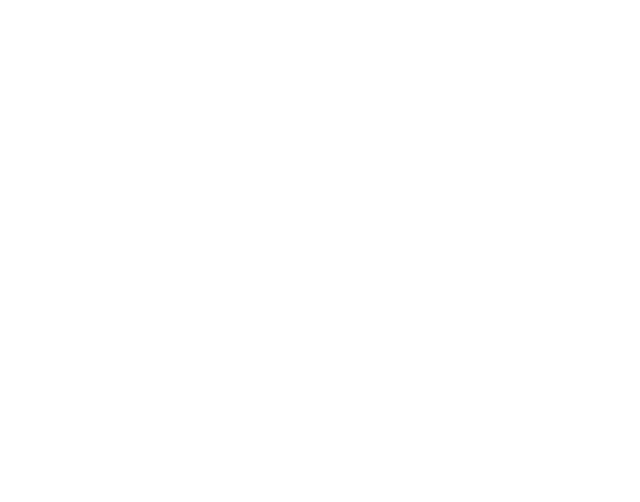
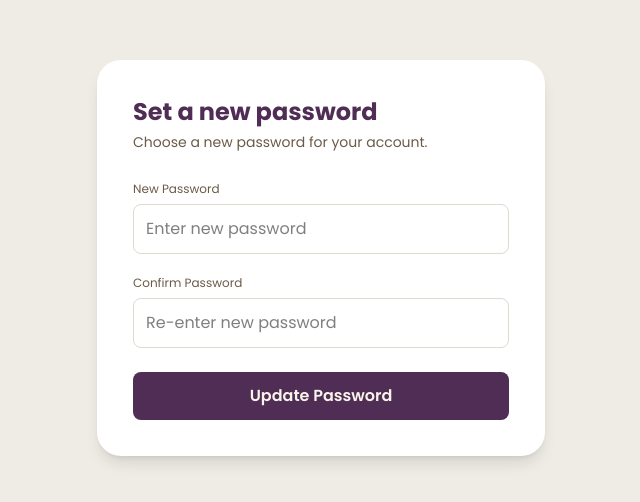
Before and after one commit to airstar8899-web/spendly-expense-tracker, a React (Vite) app: page /reset-password in a window 1280 px wide. Before the commit this address had no page. Shown: the part 142-644 px from the top of the page, without its empty margins (319-959 px from the left). Built offline with nearby package versions, Linux system fonts and the light colour scheme; no server answers.

Commit message:
Add Supabase authentication

```diff
--- a/package.json
+++ b/package.json
@@ -10,6 +10,7 @@
     "preview": "vite preview"
   },
   "dependencies": {
+    "@supabase/supabase-js": "^2.117.2",
     "@tailwindcss/vite": "^4.3.3",
     "lucide-react": "^1.48.0",
     "react": "^19.2.8",
--- a/src/App.jsx
+++ b/src/App.jsx
@@ -8,6 +8,9 @@ import Balance from "./pages/balance/Balance";
 import RecurringItems from "./pages/recurring/RecurringItem";
 import Report from "./pages/report/Report";
 import Layout from "./components/reusable/sidebar/Layout";
+import ResetPassword from "./pages/resetpassword/ResetPassword";
+
+// console.log(import.meta.env.VITE_SUPABASE_URL);
 
 const App = () => {
   return (
@@ -16,6 +19,8 @@ const App = () => {
         <Route path="/" element={<Welcome />} />
         <Route path="/signin" element={<SignIn />} />
         <Route path="/signup" element={<SignUp />} />
+        {/* (it's not part of the main app): */}
+        <Route path="/reset-password" element={<ResetPassword />} />
 
         <Route element={<Layout />}>
           <Route path="/dashboard" element={<Dashboard />} />
--- /dev/null
+++ b/src/pages/resetpassword/ResetPassword.jsx
@@ -0,0 +1,111 @@
+import { useState } from "react";
+import { useNavigate } from "react-router-dom";
+import Button from "../../components/reusable/button/Button";
+import { supabase } from "../../superbase/superbase";
+
+const ResetPassword = () => {
+  const navigate = useNavigate();
+  const [password, setPassword] = useState("");
+  const [confirmPassword, setConfirmPassword] = useState("");
+  const [error, setError] = useState("");
+  const [loading, setLoading] = useState(false);
+  const [success, setSuccess] = useState(false);
+
+  async function handleSubmit(e) {
+    e.preventDefault();
+    setError("");
+
+    if (password.length < 6) {
+      setError("Password must be at least 6 characters.");
+      return;
+    }
+    if (password !== confirmPassword) {
+      setError("Passwords do not match.");
+      return;
+    }
+
+    setLoading(true);
+
+    // The reset link the user clicked already logged them into a temporary
+    // session (Supabase handles this automatically via the URL). updateUser()
+    // uses that session to actually set the new password.
+    const { error } = await supabase.auth.updateUser({ password });
+
+    setLoading(false);
+
+    if (error) {
+      setError(error.message);
+      return;
+    }
+
+    setSuccess(true);
+  }
+
+  return (
+    <div className="min-h-screen bg-[#efece5] flex items-center justify-center p-4">
+      <div className="bg-white rounded-3xl shadow-lg p-9 max-w-md w-full">
+        {success ? (
+          <div className="text-center">
+            <h2 className="text-[#502D55] text-xl font-bold mb-2">
+              Password updated
+            </h2>
+            <p className="text-sm text-[#6B5A47] mb-6">
+              Your password has been changed. You can now sign in with it.
+            </p>
+            <Button
+              onClick={() => navigate("/signin")}
+              className="w-full bg-[#502D55] hover:bg-[#3f2244] text-[#F8F4E9] font-semibold py-3 rounded-lg transition"
+            >
+              Go to Sign In
+            </Button>
+          </div>
+        ) : (
+          <>
+            <h2 className="text-[#502D55] text-2xl font-bold mb-1">
+              Set a new password
+            </h2>
+            <p className="text-sm text-[#6B5A47] mb-6">
+              Choose a new password for your account.
+            </p>
+
+            <form onSubmit={handleSubmit} className="space-y-4">
+              <div>
+                <label className="text-xs text-[#6B5A47]">New Password</label>
+                <input
+                  type="password"
+                  value={password}
+                  onChange={(e) => setPassword(e.target.value)}
+                  placeholder="Enter new password"
+                  className="w-full border border-[#DEDAD0] rounded-lg p-3 mt-1 focus:outline-none focus:ring-2 focus:ring-[#935073]/40 focus:border-[#935073] transition"
+                />
+              </div>
+
+              <div>
+                <label className="text-xs text-[#6B5A47]">Confirm Password</label>
+                <input
+                  type="password"
+                  value={confirmPassword}
+                  onChange={(e) => setConfirmPassword(e.target.value)}
+                  placeholder="Re-enter new password"
+                  className="w-full border border-[#DEDAD0] rounded-lg p-3 mt-1 focus:outline-none focus:ring-2 focus:ring-[#935073]/40 focus:border-[#935073] transition"
+                />
+              </div>
+
+              {error && <p className="text-xs text-[#6B2E43]">{error}</p>}
+
+              <Button
+                type="submit"
+                disabled={loading}
+                className="w-full bg-[#502D55] hover:bg-[#3f2244] text-[#F8F4E9] font-semibold py-3 rounded-lg mt-2 transition disabled:opacity-60"
+              >
+                {loading ? "Updating..." : "Update Password"}
+              </Button>
+            </form>
+          </>
+        )}
+      </div>
+    </div>
+  );
+};
+
+export default ResetPassword;
--- a/src/pages/signpage/SignIn.jsx
+++ b/src/pages/signpage/SignIn.jsx
@@ -2,16 +2,80 @@ import { useState } from "react";
 import { useNavigate } from "react-router-dom";
 import Button from "../../components/reusable/button/Button";
 import SocialLogin from "../../components/reusable/Icons/SocialLogin";
+import { supabase } from "../../superbase/superbase";
 
 const SignIn = () => {
   const navigate = useNavigate();
   const [email, setEmail] = useState("");
   const [password, setPassword] = useState("");
-  const [showPassword, setShowPassword] = useState(false); // ← NEW (needed for the show/hide toggle)
+  const [showPassword, setShowPassword] = useState(false);
+  const [error, setError] = useState("");
+  const [loading, setLoading] = useState(false);
 
-  function handleSubmit(e) {
+  // Forgot password modal state
+  const [showForgotModal, setShowForgotModal] = useState(false);
+  const [resetEmail, setResetEmail] = useState("");
+  const [resetSent, setResetSent] = useState(false);
+  const [resetError, setResetError] = useState("");
+  const [resetLoading, setResetLoading] = useState(false);
+
+  async function handleSubmit(e) {
     e.preventDefault();
-    navigate("/dashboard");
+    setError("");
+    setLoading(true);
+
+    const { data, error } = await supabase.auth.signInWithPassword({
+      email,
+      password,
+    });
+
+    setLoading(false);
+
+    if (error) {
+      if (error.message === "Email not confirmed") {
+        setError(
+          "Please confirm your email before signing in. Check your inbox for the confirmation link.",
+        );
+      } else {
+        setError(error.message);
+      }
+      return;
+    }
+
+    if (data.session) {
+      navigate("/dashboard");
+    }
+  }
+
+  async function handleForgotSubmit(e) {
+    e.preventDefault();
+    setResetError("");
+    setResetLoading(true);
+
+    // supabase.auth.resetPasswordForEmail() sends an email with a link.
+    // redirectTo tells Supabase where to send the user AFTER they click
+    // that link — it must point at our ResetPassword page, and this exact
+    // URL also needs to be added to Supabase's allowed Redirect URLs list
+    // (Authentication → URL Configuration) or the link won't work.
+    const { error } = await supabase.auth.resetPasswordForEmail(resetEmail, {
+      redirectTo: `${window.location.origin}/reset-password`,
+    });
+
+    setResetLoading(false);
+
+    if (error) {
+      setResetError(error.message);
+      return;
+    }
+
+    setResetSent(true);
+  }
+
+  function closeForgotModal() {
+    setShowForgotModal(false);
+    setResetEmail("");
+    setResetSent(false);
+    setResetError("");
   }
 
   return (
@@ -49,11 +113,6 @@ const SignIn = () => {
           Back To Home
         </button>
 
-        {/* ⬇️ CHANGE 1: CENTERED CARD ⬇️
-            Was:  className="bg-white rounded-3xl shadow-lg p-9"
-            Now:  added "max-w-md w-full mx-auto" — mx-auto (not md:mx-0)
-            keeps it centered on every screen size, unlike Sign Up
-            which uses md:mx-0 to push it left on desktop. */}
         <div className="bg-white rounded-3xl shadow-lg p-9 max-w-md w-full mx-auto">
           <h2 className="text-[#502D55] text-2xl font-bold mb-1">
             Welcome Back
@@ -65,10 +124,6 @@ const SignIn = () => {
           <form onSubmit={handleSubmit} className="space-y-4">
             <div>
               <label className="text-xs text-[#6B5A47]">Email</label>
-              {/* ⬇️ CHANGE 2: EMAIL ICON + FOCUS RING ⬇️
-                  Was: plain <input> with no wrapper, no icon
-                  Now: wrapped in relative div, added envelope icon,
-                  added pl-9 (room for icon) and focus:ring classes */}
               <div className="relative mt-1">
                 <span className="absolute left-3 top-1/2 -translate-y-1/2 text-[#B0A190]">
                   <svg
@@ -95,11 +150,6 @@ const SignIn = () => {
 
             <div>
               <label className="text-xs text-[#6B5A47]">Password</label>
-              {/* ⬇️ CHANGE 3: PASSWORD ICON + SHOW/HIDE + FOCUS RING ⬇️
-                  Was: plain <input type="password"> with no wrapper
-                  Now: wrapped in relative div, lock icon added on left,
-                  show/hide toggle button added on right (uses new
-                  showPassword state), focus:ring added */}
               <div className="relative mt-1">
                 <span className="absolute left-3 top-1/2 -translate-y-1/2 text-[#B0A190]">
                   <svg
@@ -136,16 +186,23 @@ const SignIn = () => {
                 <input type="checkbox" className="accent-[#502D55]" /> Remember
                 me
               </label>
-              <span className="text-[#8d5d76] font-medium hover:underline cursor-pointer">
+              <button
+                type="button"
+                onClick={() => setShowForgotModal(true)}
+                className="text-[#8d5d76] font-medium hover:underline cursor-pointer"
+              >
                 Forgot password?
-              </span>
+              </button>
             </div>
+
+            {error && <p className="text-xs text-[#6B2E43]">{error}</p>}
 
             <Button
               type="submit"
-              className="w-full bg-[#502D55] hover:bg-[#3f2244] text-[#F8F4E9] font-semibold py-3 rounded-lg mt-2 transition"
+              disabled={loading}
+              className="w-full bg-[#502D55] hover:bg-[#3f2244] text-[#F8F4E9] font-semibold py-3 rounded-lg mt-2 transition disabled:opacity-60"
             >
-              Sign in
+              {loading ? "Signing in..." : "Sign in"}
             </Button>
           </form>
 
@@ -163,6 +220,67 @@ const SignIn = () => {
           </div>
         </div>
       </div>
+
+      {/* Forgot password modal */}
+      {showForgotModal && (
+        <div className="fixed inset-0 bg-black/40 flex items-center justify-center z-50 p-4">
+          <div className="bg-white rounded-2xl p-6 w-full max-w-sm shadow-lg relative">
+            <button
+              onClick={closeForgotModal}
+              className="absolute top-4 right-4 text-gray-400 hover:text-gray-600 text-sm"
+            >
+              ✕
+            </button>
+
+            {resetSent ? (
+              <div className="text-center pt-2">
+                <h3 className="text-[#502D55] text-lg font-bold mb-2">
+                  Check your email
+                </h3>
+                <p className="text-sm text-[#6B5A47] mb-4">
+                  We've sent a password reset link to{" "}
+                  <span className="font-semibold">{resetEmail}</span>.
+                </p>
+                <Button
+                  onClick={closeForgotModal}
+                  className="w-full bg-[#502D55] hover:bg-[#3f2244] text-[#F8F4E9] font-semibold py-2.5 rounded-lg transition"
+                >
+                  Close
+                </Button>
+              </div>
+            ) : (
+              <>
+                <h3 className="text-[#502D55] text-lg font-bold mb-1">
+                  Reset your password
+                </h3>
+                <p className="text-sm text-[#6B5A47] mb-4">
+                  Enter your email and we'll send you a reset link.
+                </p>
+                <form onSubmit={handleForgotSubmit} className="space-y-3">
+                  <input
+                    type="email"
+                    required
+                    placeholder="Enter your email"
+                    value={resetEmail}
+                    onChange={(e) => setResetEmail(e.target.value)}
+                    className="w-full border border-[#DEDAD0] rounded-lg p-3 focus:outline-none focus:ring-2 focus:ring-[#935073]/40 focus:border-[#935073] transition"
+                  />
+                  {resetError && (
+                    <p className="text-xs text-[#6B2E43]">{resetError}</p>
+                  )}
+                  <Button
+                    type="submit"
+                    disabled={resetLoading}
+                    className="w-full bg-[#502D55] hover:bg-[#3f2244] text-[#F8F4E9] font-semibold py-2.5 rounded-lg transition disabled:opacity-60"
+                  >
+                    {resetLoading ? "Sending..." : "Send reset link"}
+                  </Button>
+                </form>
+              </>
+            )}
+          </div>
+        </div>
+      )}
     </div>
   );
 };
--- /dev/null
+++ b/src/superbase/superbase.js
@@ -0,0 +1,6 @@
+import { createClient } from "@supabase/supabase-js";
+
+const supabaseUrl = import.meta.env.VITE_SUPABASE_URL;
+const supabaseKey = import.meta.env.VITE_SUPABASE_PUBLISHABLE_KEY;
+
+export const supabase = createClient(supabaseUrl, supabaseKey);
```
Also changed, not shown: 2 other files (tests, documents, lock files or other folders).
